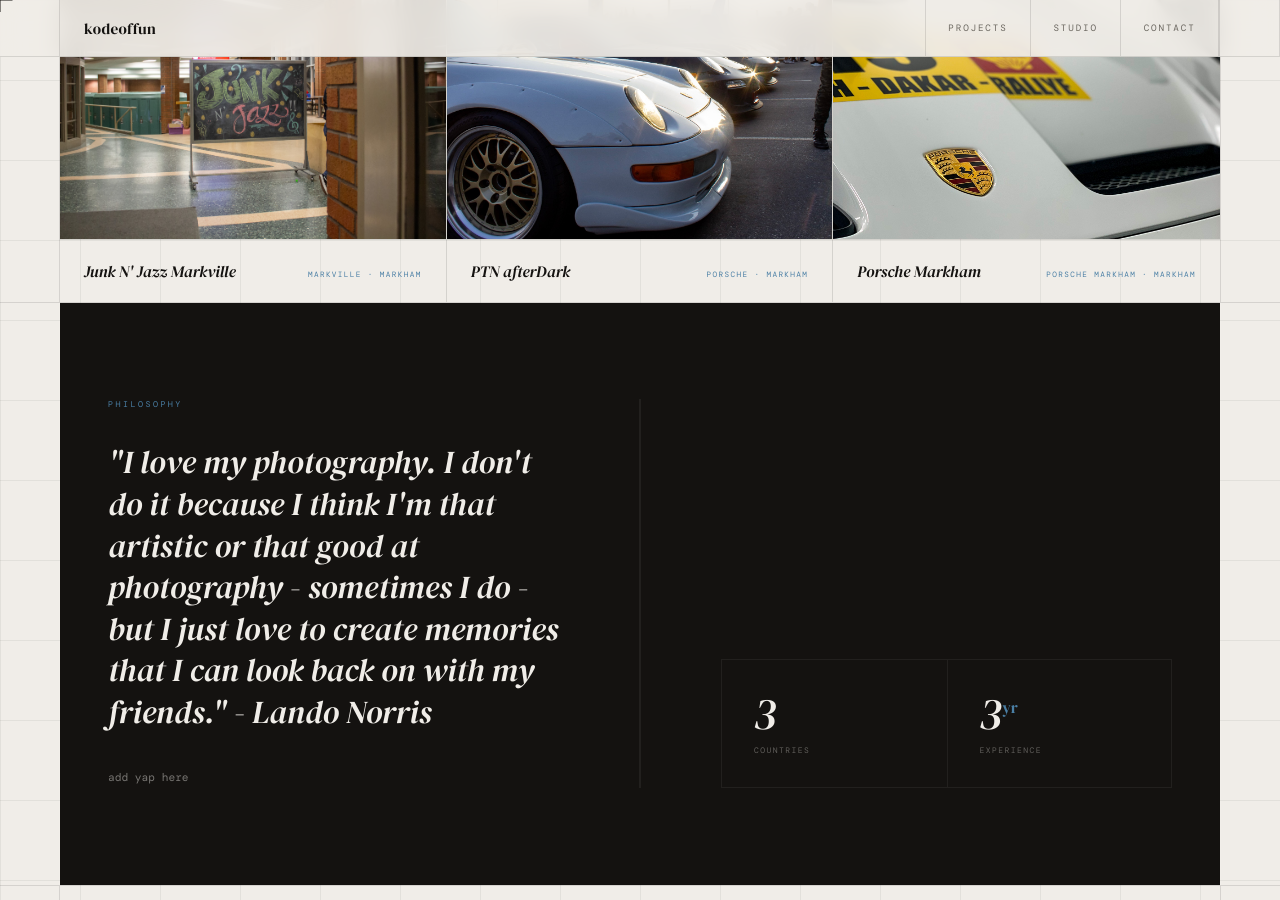
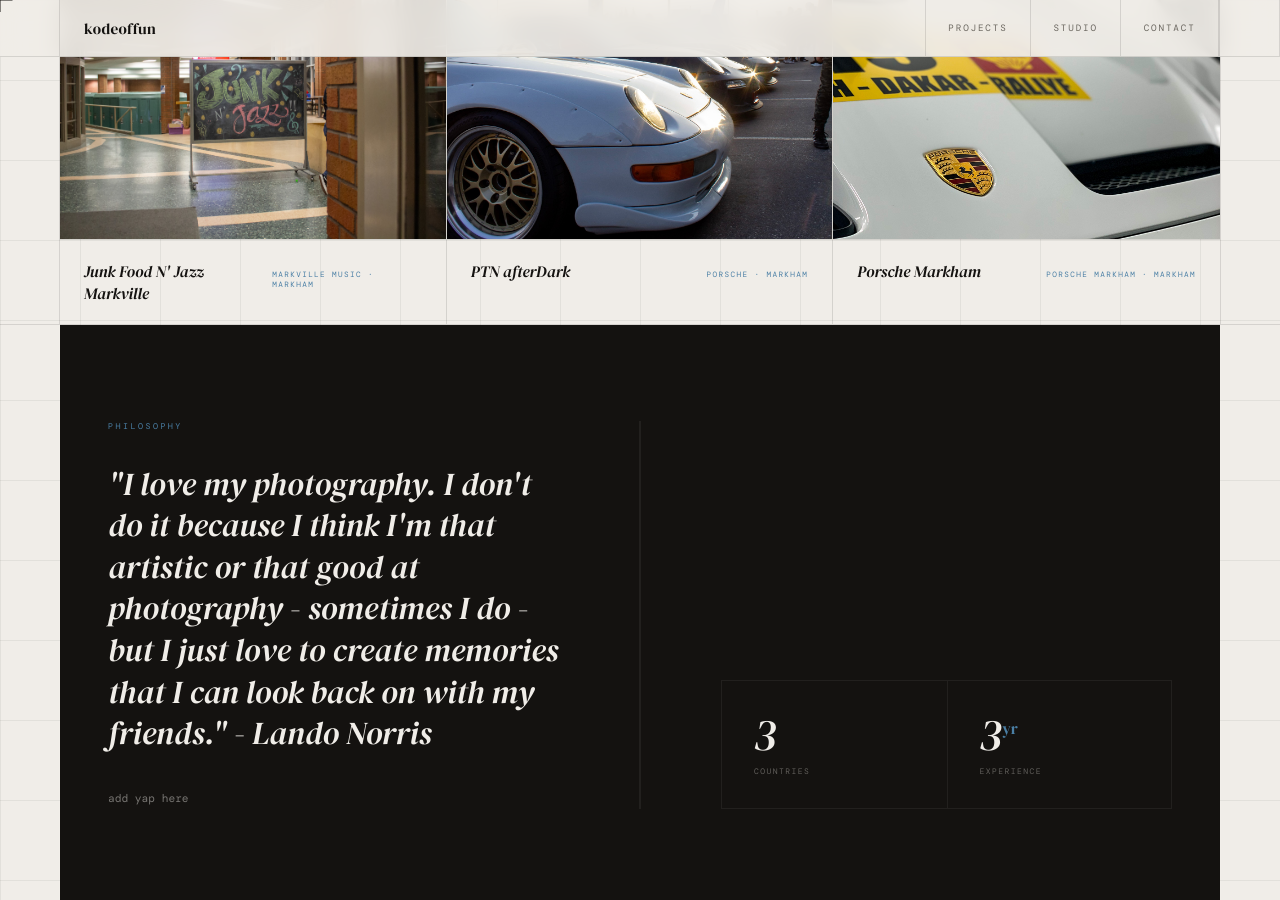
Before and after one commit to kodeoffun/kodeoffun.github.io, a Jekyll site: the page index.html, which Jekyll copies as it is, in a window 1280 px wide and 900 px high, scrolled down 1408 px. Built offline with Jekyll 4.4.1, drawn with Linux system fonts in a browser that asks for light colours; some web fonts are replaced.

Commit message:
Update index.html

```diff
--- a/index.html
+++ b/index.html
@@ -956,12 +956,12 @@
       </a>
 
 <a href="project-001.html" class="project-cell rv" style="text-decoration: none; color: inherit; display: block;">  <div class="project-photo a4">
-    <img src="markville-junk-n-jazz-2025.jpg" alt="insert descript" class="project-img">
+    <img src="markville-junk-n-jazz-2025.jpg" alt="Markville Music's annual Junk Food N'Jazz performance, featuring Markville's jazz ensembles, choir, and many other great performers." class="project-img">
   </div>
         <div class="project-num">004</div>
         <div class="project-info">
-          <span class="project-name">Junk N' Jazz Markville</span>
-          <span class="project-tag">Markville · Markham</span>
+          <span class="project-name">Junk Food N' Jazz Markville</span>
+          <span class="project-tag">Markville Music · Markham</span>
         </div>
       </a>
 
```
